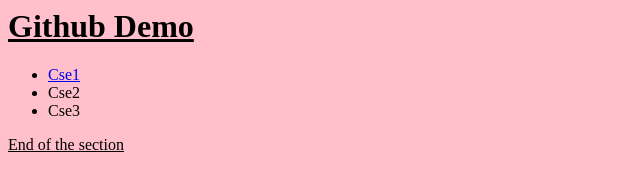
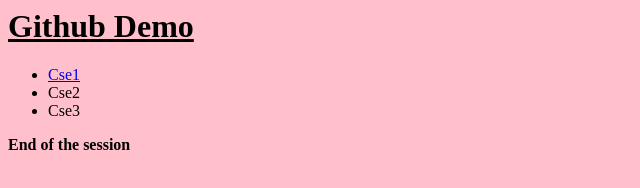
Before and after one commit to evelynjyothi/project, a plain HTML site: page index.html in a window 1280 px wide. Shown: the full height of the page, 0-640 px from the left. Drawn offline with Linux system fonts and the light colour scheme.

Commit message:
End of the branch

```diff
--- a/index.html
+++ b/index.html
@@ -9,6 +9,6 @@
         <li>Cse2</li>
         <li>Cse3</li>
     </ul>
-    <u>End of the section</u>
+    <b>End of the session</b>
 </body>
 </html>
```
